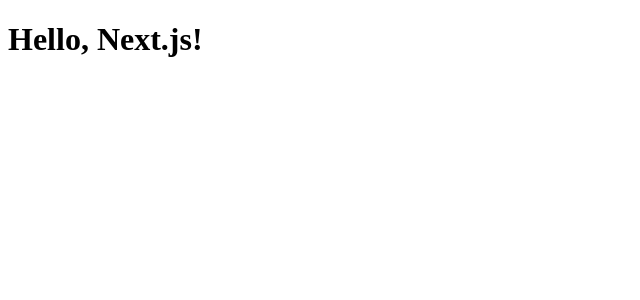
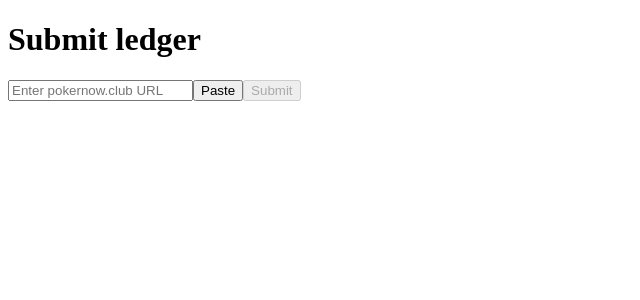
Before and after one commit to ahjusba/poker-calculator, a Next.js app in the folder poker-calculator/: page / in a window 1280 px wide. Shown: the top 300 px of the page, without its empty margins (0-640 px from the left). Built offline with nearby package versions, Linux system fonts and the light colour scheme.

Commit message:
Make a skeleton for the pages and create first backend

```diff
--- /dev/null
+++ b/poker-calculator/app/api/ledger/route.ts
@@ -0,0 +1,30 @@
+import { NextRequest, NextResponse } from 'next/server';
+
+export async function POST(request: NextRequest) {
+  try {
+    const body = await request.json();
+    const { url } = body;
+
+    if (!url) {
+      return NextResponse.json(
+        { error: 'URL is required' },
+        { status: 400 }
+      );
+    }
+
+    // TODO: Add actual ledger processing logic here
+    // For now, returning a placeholder payout string
+    const payoutResult = `Payout for ${url}:\nPlayer 1: +$100\nPlayer 2: -$50\nPlayer 3: -$50`;
+
+    return NextResponse.json({
+      success: true,
+      payout: payoutResult
+    });
+  } catch (error) {
+    console.error('Ledger processing error:', error);
+    return NextResponse.json(
+      { error: 'Failed to process ledger' },
+      { status: 500 }
+    );
+  }
+}
--- /dev/null
+++ b/poker-calculator/app/info/page.tsx
@@ -0,0 +1,3 @@
+export default function InfoPage() {
+  return <div>Info</div>
+}
--- /dev/null
+++ b/poker-calculator/app/live/page.tsx
@@ -0,0 +1,3 @@
+export default function LiveSessionPage() {
+  return <div>Live Session</div>
+}
--- a/poker-calculator/app/page.tsx
+++ b/poker-calculator/app/page.tsx
@@ -1,3 +1,89 @@
-export default function Page() {
-  return <h1>Hello, Next.js!</h1>
+'use client';
+
+import { useState } from 'react';
+
+export default function HomePage() {
+  const [inputValue, setInputValue] = useState('');
+  const [payout, setPayout] = useState('');
+  const [isLoading, setIsLoading] = useState(false);
+
+  const isValid = inputValue.trim().startsWith('pokernow.club');
+  const showError = inputValue.trim() !== '' && !isValid;
+
+  const handlePaste = async () => {
+    try {
+      const text = await navigator.clipboard.readText();
+      setInputValue(text);
+    } catch (err) {
+      console.error('Failed to read clipboard:', err);
+    }
+  };
+
+  const handleSubmit = async () => {
+    if (!isValid) return;
+
+    setIsLoading(true);
+    try {
+      const response = await fetch('/api/ledger', {
+        method: 'POST',
+        headers: { 'Content-Type': 'application/json' },
+        body: JSON.stringify({ url: inputValue })
+      });
+
+      const data = await response.json();
+
+      if (!response.ok) {
+        throw new Error(data.error || 'Failed to process ledger');
+      }
+
+      setPayout(data.payout);
+    } catch (error) {
+      console.error('Submit failed:', error);
+      alert(error instanceof Error ? error.message : 'Failed to process ledger');
+    } finally {
+      setIsLoading(false);
+    }
+  };
+
+  const handleCopy = async () => {
+    try {
+      await navigator.clipboard.writeText(payout);
+      alert('Copied to clipboard!');
+    } catch (err) {
+      console.error('Failed to copy:', err);
+    }
+  };
+
+  return (
+    <div>
+      <h1>Submit ledger</h1>
+
+      <input
+        type="text"
+        value={inputValue}
+        onChange={(e) => setInputValue(e.target.value)}
+        placeholder="Enter pokernow.club URL"
+      />
+
+      <button onClick={handlePaste}>
+        Paste
+      </button>
+
+      <button onClick={handleSubmit} disabled={!isValid || isLoading}>
+        {isLoading ? 'Processing...' : 'Submit'}
+      </button>
+
+      {showError && (
+        <div>Error: URL must start with &quot;pokernow.club&quot;</div>
+      )}
+
+      {payout && (
+        <div>
+          <h2>Payout</h2>
+          <pre>{payout}</pre>
+          <button onClick={handleCopy}>Copy</button>
+        </div>
+      )}
+    </div>
+  );
 }
--- /dev/null
+++ b/poker-calculator/app/stats/page.tsx
@@ -0,0 +1,3 @@
+export default function LeaderboardPage() {
+  return <div>Leaderboard</div>
+}
```
